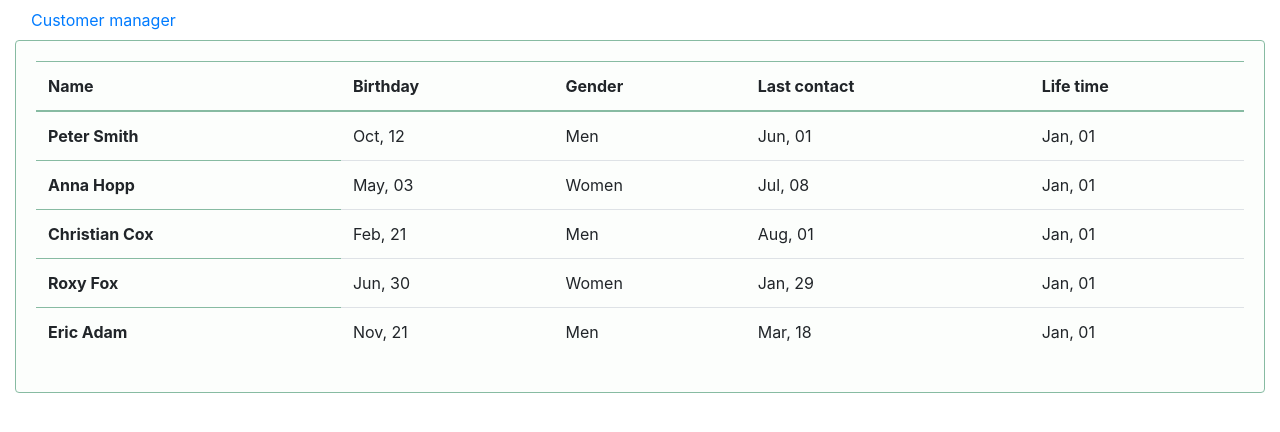
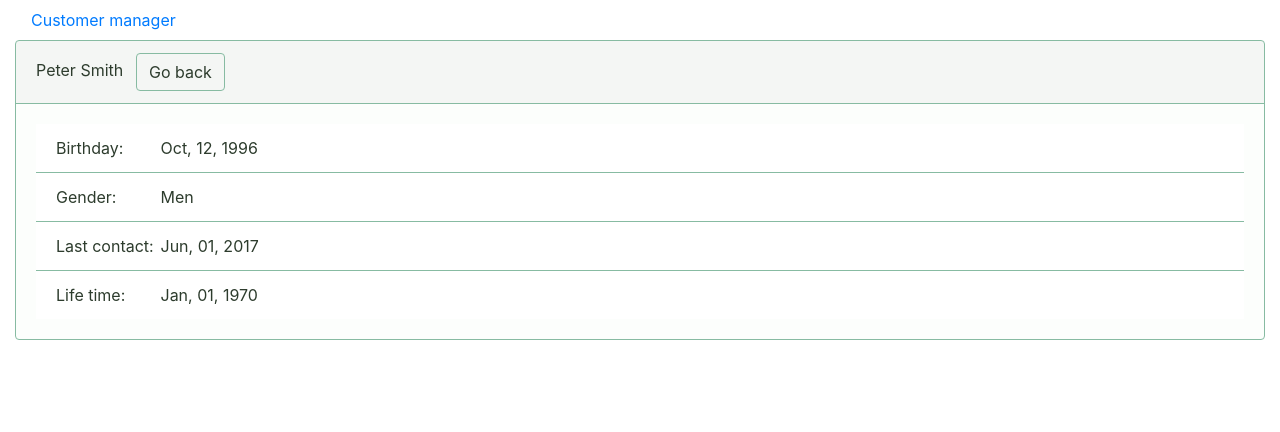
Before and after one commit to luillyfe/customerManagment, an Angular app: page /customers/1 in a window 1280 px wide. Before the commit this address led to /customer. Shown: the top 432 px of the page. Built offline with nearby package versions, Linux system fonts and the light colour scheme.

Commit message:
Created route for customer detail page Styled customer details page Created customer details component, customer detail unit test FIxed unit test customer component

```diff
--- a/src/app/app.module.ts
+++ b/src/app/app.module.ts
@@ -12,8 +12,8 @@ import {CustomerModule} from './customer/customer.module';
   imports: [
     BrowserModule,
     RouterModule.forRoot([
-      { path: '', redirectTo: 'customer', pathMatch: 'full' },
-      { path: '**', redirectTo: 'customer', pathMatch: 'full' }
+      { path: '', redirectTo: 'customers', pathMatch: 'full' },
+      { path: '**', redirectTo: 'customers', pathMatch: 'full' }
     ]),
     CustomerModule
   ],
--- /dev/null
+++ b/src/app/customer/customer-detail/customer-detail.component.css
@@ -0,0 +1,33 @@
+.card {
+  background-color: #FCFEFC;
+  border-color: #87BBA2;
+  color: #2d3c2d;
+}
+
+.card-header {
+  border-bottom-color: #87BBA2;
+}
+
+.card th {
+  border-color: #87BBA2;
+}
+
+.list-group-item {
+  border-top-color: #87BBA2;
+}
+
+span {
+  display: inline-block;
+  min-width: 100px;
+}
+
+.btn-outline-success {
+  border-color: #87BBA2;
+  color: #2d3c2d;
+}
+
+@media only screen and (min-device-width : 320px) and (max-device-width : 480px) {
+  .card-header span {
+    margin-right: 55px;
+  }
+}
--- /dev/null
+++ b/src/app/customer/customer-detail/customer-detail.component.html
@@ -0,0 +1,16 @@
+<div class="card"  *ngIf="customer">
+  <div class="card-header">
+    <span>{{ customer.name.first }} {{ customer.name.last }}</span>
+    <button class='btn btn-outline-success' (click)='goBack()'>
+      <i class='fa fa-chevron-left'></i> Go back
+    </button>
+  </div>
+  <div class="card-body">
+    <ul class="list-group list-group-flush">
+      <li class="list-group-item"><span>Birthday: </span> {{ customer.birthday | date:'MMM, dd, yyyy' }}</li>
+      <li class="list-group-item"><span>Gender: </span> {{ customer.gender | gender }}</li>
+      <li class="list-group-item"><span>Last contact: </span> {{ customer.lastContact | date:'MMM, dd, yyyy' }}</li>
+      <li class="list-group-item"><span>Life time: </span> {{ customer.customerLifetimeValue | date:'MMM, dd, yyyy' }}</li>
+    </ul>
+  </div>
+</div>
--- /dev/null
+++ b/src/app/customer/customer-detail/customer-detail.component.ts
@@ -0,0 +1,29 @@
+import { Component, OnInit } from '@angular/core';
+import {ActivatedRoute, Router} from '@angular/router';
+
+import {ICustomer} from '../customer';
+import {CustomerService} from '../customer.service';
+
+@Component({
+  templateUrl: './customer-detail.component.html',
+  styleUrls: ['./customer-detail.component.css']
+})
+export class CustomerDetailComponent implements OnInit {
+  customer: ICustomer;
+
+  constructor(private route: ActivatedRoute,
+              private customerS: CustomerService,
+              private router: Router) { }
+
+  ngOnInit() {
+    const id = Number(this.route.snapshot.paramMap.get('id'));
+    this.customerS.getCustomer(id).subscribe(
+      customer => this.customer = customer
+    );
+  }
+
+  goBack() {
+    this.router.navigate(['customers']);
+  }
+
+}
--- a/src/app/customer/customer.component.css
+++ b/src/app/customer/customer.component.css
@@ -11,6 +11,11 @@
 
 .card th {
   border-color: #87BBA2;
+}
+
+.card a {
+  color: #2d3c2d;
+  cursor: pointer;
 }
 
 @media only screen and (min-device-width : 320px) and (max-device-width : 480px) {
--- a/src/app/customer/customer.component.html
+++ b/src/app/customer/customer.component.html
@@ -13,11 +13,12 @@
         </thead>
         <tbody>
         <tr *ngFor="let customer of customers">
-          <th scope="row">{{ customer.name.first }} {{ customer.name.last }}</th>
-          <td> <p>Birthday: </p> {{ customer.birthday | date:'MMM, dd' }}</td>
-          <td> <p>Gender: </p> {{ customer.gender | gender }}</td>
+          <th scope="row">
+            <a [routerLink]="['/customers', customer.customerID]">
+              {{ customer.name.first }} {{ customer.name.last }}
+            </a>
+          </th>
           <td> <p>Last contact: </p> {{ customer.lastContact | date:'MMM, dd' }}</td>
-          <td> <p>Life time: </p> {{ customer.customerLifetimeValue | date:'MMM, dd' }}</td>
         </tr>
         </tbody>
       </table>
--- a/src/app/customer/customer.module.ts
+++ b/src/app/customer/customer.module.ts
@@ -5,15 +5,17 @@ import {HttpClientModule} from '@angular/common/http';
 
 import {CustomerComponent} from './customer.component';
 import { GenderPipe } from './gender.pipe';
+import { CustomerDetailComponent } from './customer-detail/customer-detail.component';
 
 @NgModule({
   imports: [
     CommonModule,
     HttpClientModule,
     RouterModule.forChild([
-      { path: 'customer', component: CustomerComponent },
+      { path: 'customers', component: CustomerComponent },
+      { path: 'customers/:id', component: CustomerDetailComponent },
     ])
   ],
-  declarations: [CustomerComponent, GenderPipe]
+  declarations: [CustomerComponent, GenderPipe, CustomerDetailComponent]
 })
 export class CustomerModule { }
```
Also changed, not shown: 2 other files (tests, documents, lock files or other folders).
